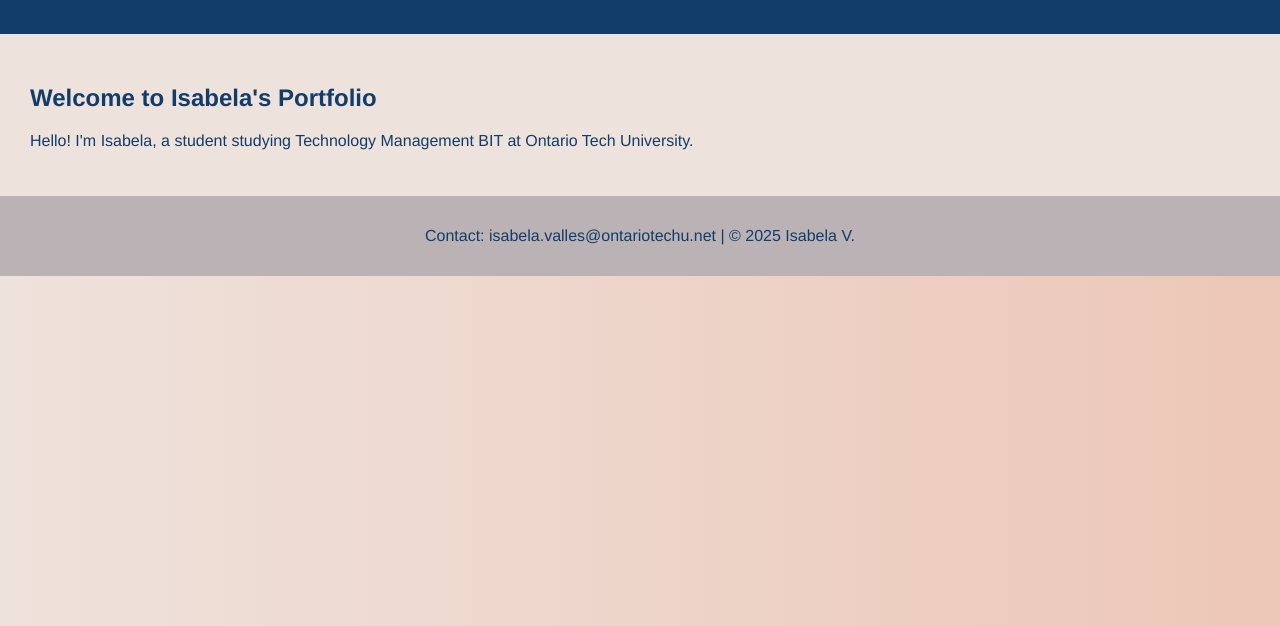
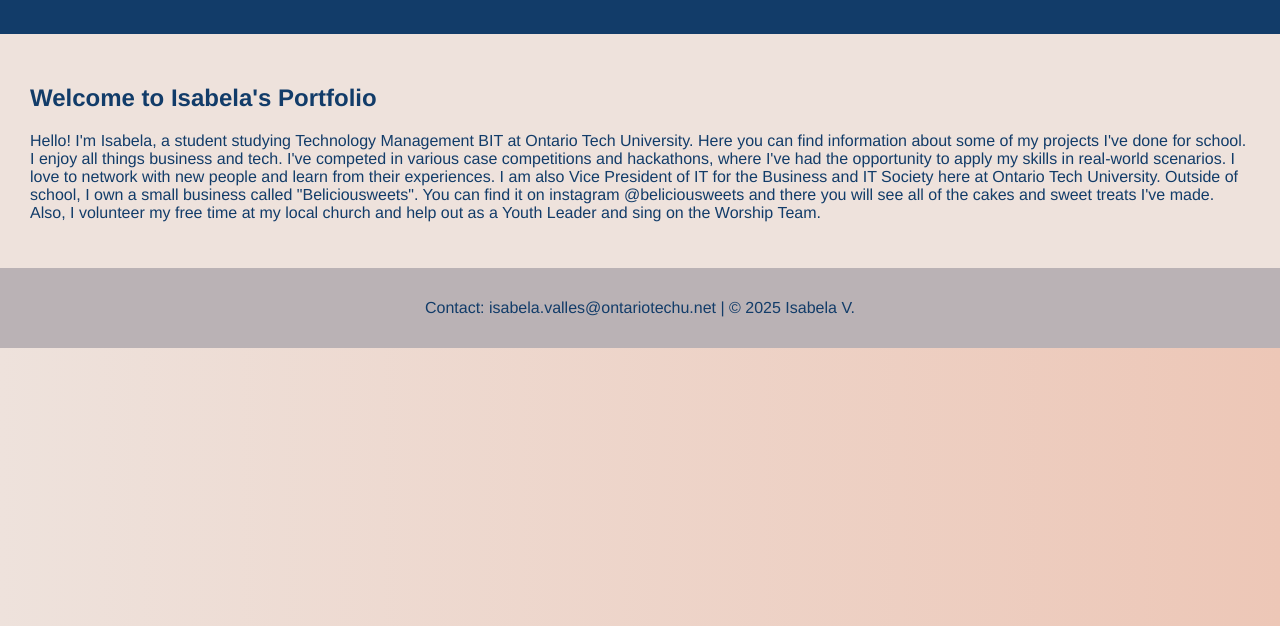
Before and after one commit to isabelavalles21/My-Portfolio, a plain HTML site: page index.html in a window 1280 px wide. Shown: the part 174-800 px from the top of the page. Drawn offline with Linux system fonts and the light colour scheme.

Commit message:
Added paragraph

```diff
--- a/index.html
+++ b/index.html
@@ -20,7 +20,7 @@
         <main>
             <article id="hero">
                 <h2>Welcome to Isabela's Portfolio</h2>
-                <p>Hello! I'm Isabela, a student studying Technology Management BIT at Ontario Tech University.</p>
+                <p>Hello! I'm Isabela, a student studying Technology Management BIT at Ontario Tech University. Here you can find information about some of my projects I've done for school. I enjoy all things business and tech. I've competed in various case competitions and hackathons, where I've had the opportunity to apply my skills in real-world scenarios. I love to network with new people and learn from their experiences. I am also Vice President of IT for the Business and IT Society here at Ontario Tech University. Outside of school, I own a small business called "Beliciousweets". You can find it on instagram @beliciousweets and there you will see all of the cakes and sweet treats I've made. Also, I volunteer my free time at my local church and help out as a Youth Leader and sing on the Worship Team.</p>
             </article>
         </main>
 
```
Also changed, not shown: contact.html (+1 -1 lines).
